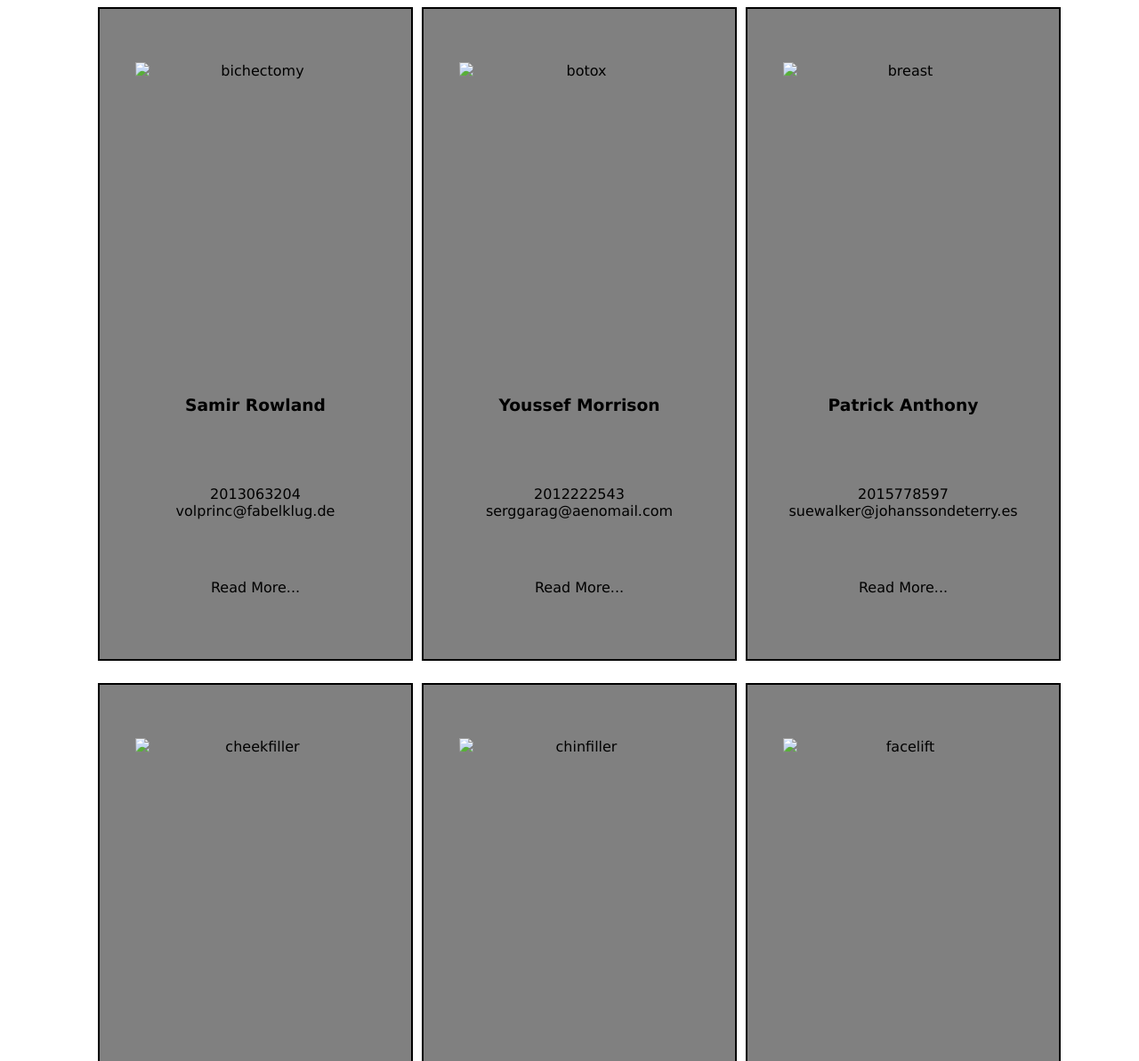
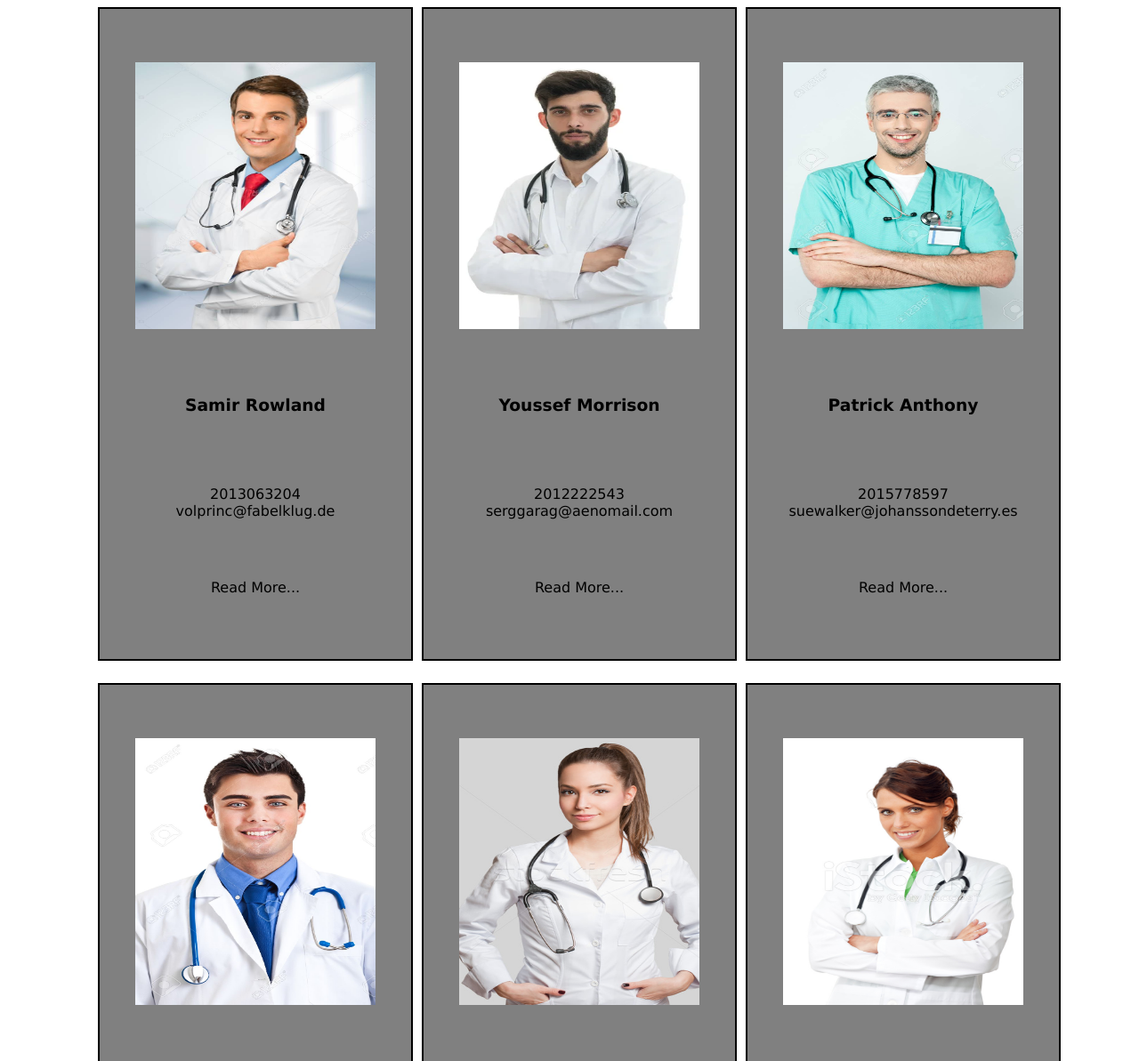
Before and after one commit to kaankrkmz11/kaankrkmz11.github.io, a plain HTML site: page doctors.html in a window 1280 px wide. Shown: the part 107-1300 px from the top of the page at 89% size. Drawn offline with Linux system fonts and the light colour scheme; files whose address does not match are found by name.

Commit message:
Update doctors.html

```diff
--- a/doctors.html
+++ b/doctors.html
@@ -23,56 +23,56 @@
     </header>
     <div class="contents">
         <div class="maincontent">
-            <img class="insideimage" src="images/doktor1.jpg" alt="bichectomy">
+            <img class="insideimage" src="doktor1.jpg" alt="bichectomy">
             <h3>Samir Rowland</h3>
             <p>2013063204 volprinc@fabelklug.de</p>
             <a class="insidelink" href="#">Read More...</a>
         </div>
         <div class="maincontent">
-            <img class="insideimage" src="images/doktor2.jpg" alt="botox">
+            <img class="insideimage" src="doktor2.jpg" alt="botox">
             <h3>Youssef Morrison</h3>
             <p>2012222543 serggarag@aenomail.com</p>
             <a class="insidelink" href="#">Read More...</a>
         </div>
         <div class="maincontent">
-            <img class="insideimage" src="images/doktor3.jpg" alt="breast">
+            <img class="insideimage" src="doktor3.jpg" alt="breast">
             <h3>Patrick Anthony</h3>
             <p>2015778597 suewalker@johanssondeterry.es</p>
             <a class="insidelink" href="#">Read More...</a>
         </div>
         <div class="maincontent">
-            <img class="insideimage" src="images/doktor4.jpg" alt="cheekfiller">
+            <img class="insideimage" src="doktor4.jpg" alt="cheekfiller">
             <h3>Fabian Rangel</h3>
             <p>2013123155 bobelixje@fabelklug.de</p>
             <a class="insidelink" href="#">Read More...</a>
         </div>
         <div class="maincontent">
-            <img class="insideimage" src="images/doktor5.jpg" alt="chinfiller">
+            <img class="insideimage" src="doktor5.jpg" alt="chinfiller">
             <h3>Minnie Santana</h3>
             <p>2013916538 hidessel176@aenomail.online</p>
             <a class="insidelink" href="#">Read More...</a>
         </div>
         <div class="maincontent">
-            <img class="insideimage" src="images/doktor6.png" alt="facelift">
+            <img class="insideimage" src="doktor6.png" alt="facelift">
             <h3>Lexie Jordan</h3>
             <p>2011982818 yacenyaksergsi@aenomail.online</p>
             <a class="insidelink" href="#">Read More...</a>
         </div>
         <div class="maincontent">
-            <img class="insideimage" src="images/doktor7.jpg" alt="hip">
+            <img class="insideimage" src="doktor7.jpg" alt="hip">
             <h3>Janice James
             </h3>
             <p>2019810828 longjohnny@aenomail.online</p>
             <a class="insidelink" href="#">Read More...</a>
         </div>
         <div class="maincontent">
-            <img class="insideimage" src="images/doktor8.jpg" alt="lipfiller">
+            <img class="insideimage" src="doktor8.jpg" alt="lipfiller">
             <h3>Aiden Lynn</h3>
             <p>2011355409 munawar07@naverly.com</p>
             <a class="insidelink" href="#">Read More...</a>
         </div>
         <div class="maincontent">
-            <img class="insideimage" src="images/doktor9.webp" alt="rhinoplasty">
+            <img class="insideimage" src="doktor9.webp" alt="rhinoplasty">
             <h3>Lorcan Waller</h3>
             <p>2016113184 tony093@lolaamaria.art</p>
             <a class="insidelink" href="#">Read More...</a>
```
